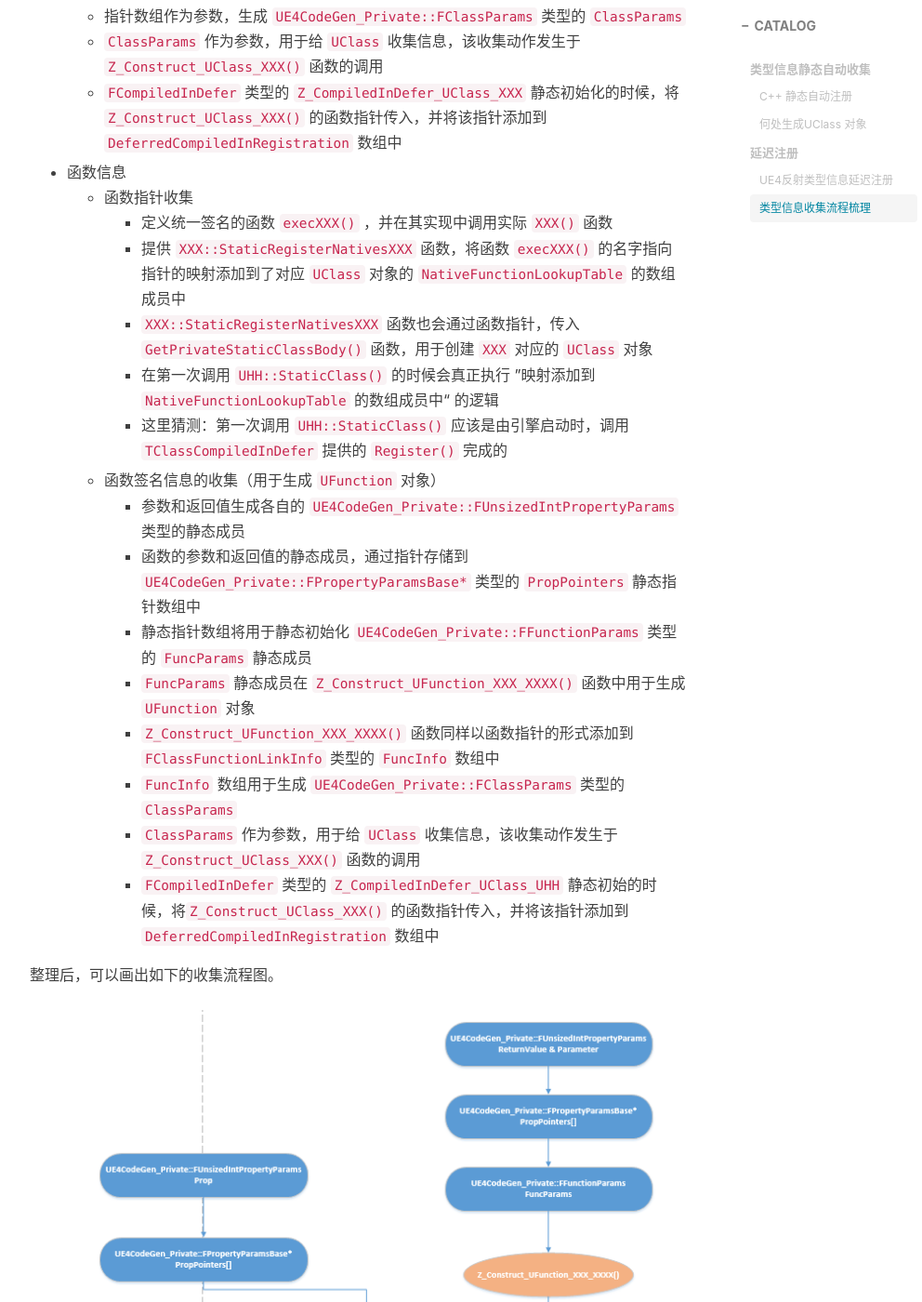
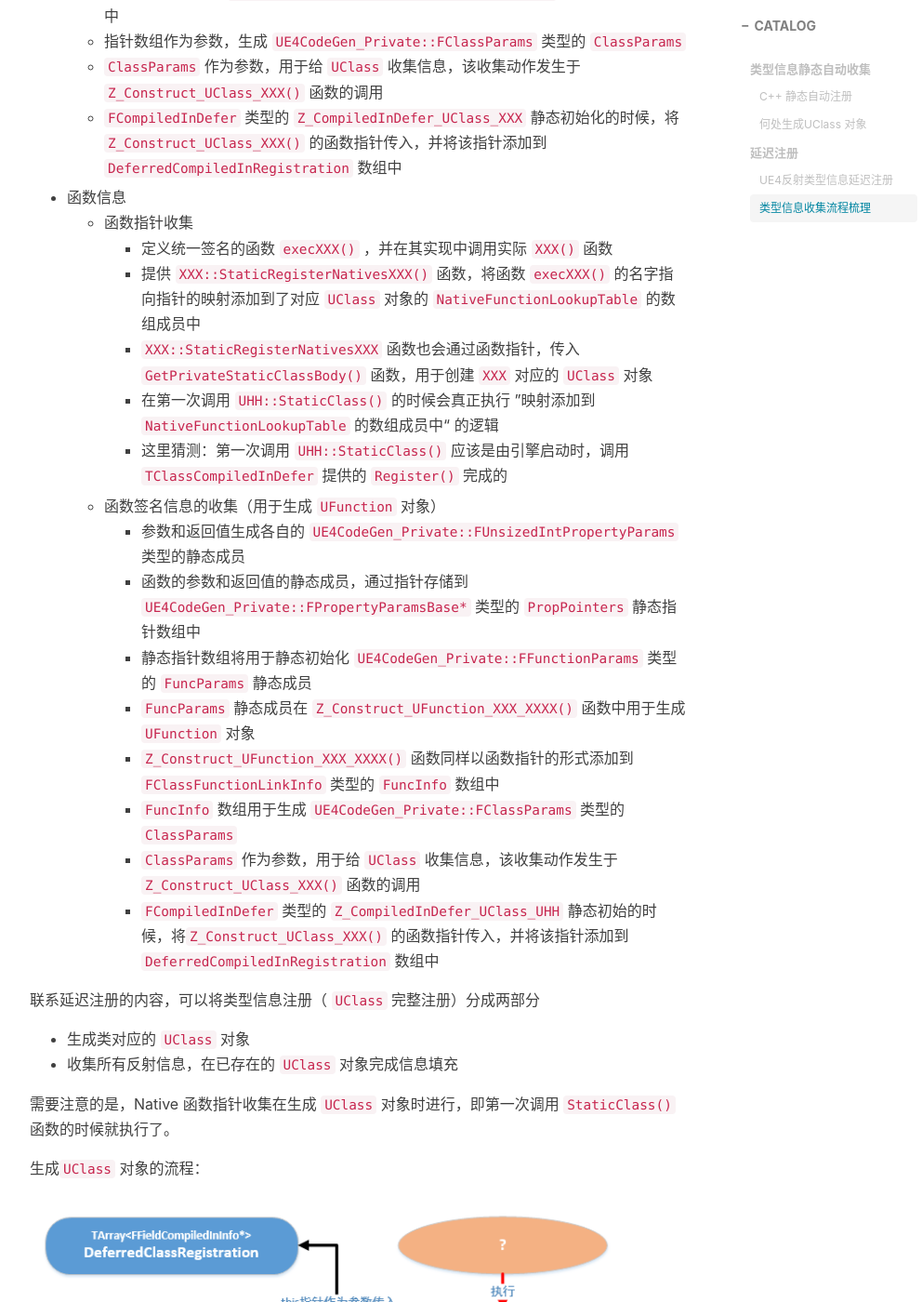
Before and after one commit to bbkgl/bbkgl.github.io, a Jekyll site: the page built from _posts/2021-02-12-UE4中反射信息收集.md, in a window 1280 px wide and 1400 px high, scrolled down 5691 px. Shown: the whole window at 93% size, without its empty margins (233-1225 px from the left). Built offline with Jekyll 4.4.1, drawn with Linux system fonts in a browser that asks for light colours; nearby versions of some CDN libraries; our own code applies the rules of GitHub Pages for plain Markdown files; comment, search, counter and statistics services are not loaded; some of the changed text lies outside the part shown.

Commit message:
反射信息收集

```diff
--- a/_posts/2021-02-12-UE4中反射信息收集.md
+++ b/_posts/2021-02-12-UE4中反射信息收集.md
@@ -185,7 +185,7 @@ void UObjectCompiledInDefer(UClass *(*InRegister)(), UClass *(*InStaticClass)(),
 
 按照顺序分析，可以总结出`TClassCompiledInDefer` 和 `FCompiledInDefer ` 静态初始化的大致作用：
 
-- 前者将自己本身注册到一个数组中，并提供了 `Register()` 方法返回 `UClass` 对象
+- 前者将自己本身注册到一个数组中，并提供了 `Register()` 方法返回 `UClass` 对象（可能是创建 `UClass` 对象）
 - 后者将前面说到的指向 `Z_Construct_UClass_UHH()` 函数的指针，添加到了一个数组中，用于在可能已经创建的`UClass` 对象上，注册之前已经收集好的反射类型信息（` ClassParams`）
 
 以目前收集到的资料以及我对源码的理解，解释下这样做的目的：
@@ -195,7 +195,7 @@ void UObjectCompiledInDefer(UClass *(*InRegister)(), UClass *(*InStaticClass)(),
 
 进行一下总结，就可以解答之前的三个疑问了：
 
-1. ` ClassParams` 比较大可能是用于在已经生成的 `UClass` 对象上注册信息，而不是生成 `UClass` 对象； `UClass` 对象由 `TClassCompiledInDefer` 提供的 `Register()` 来生成，而 `Register()` 会在编辑器的启动控制下延迟调用
+1. ` ClassParams` 应该是用于在已经生成的 `UClass` 对象上注册信息，而不是生成 `UClass` 对象； `UClass` 对象由 `TClassCompiledInDefer` 提供的 `Register()` 来生成，而 `Register()` 会在编辑器的启动控制下延迟调用
 2. 函数指针的收集，由 `TClassCompiledInDefer` 提供的 `Register()` 调用 `StaticClass()` 注册， `Register()` 调用时机前面已经解释了
 3. 见对 `TClassCompiledInDefer` 和 `FCompiledInDefer ` 静态初始化的分析
 
@@ -212,7 +212,7 @@ void UObjectCompiledInDefer(UClass *(*InRegister)(), UClass *(*InStaticClass)(),
 - 函数信息
   - 函数指针收集
     - 定义统一签名的函数 `execXXX()` ，并在其实现中调用实际 `XXX()` 函数
-    - 提供 `XXX::StaticRegisterNativesXXX` 函数，将函数 `execXXX()` 的名字指向指针的映射添加到了对应 `UClass` 对象的 `NativeFunctionLookupTable` 的数组成员中
+    - 提供 `XXX::StaticRegisterNativesXXX()` 函数，将函数 `execXXX()` 的名字指向指针的映射添加到了对应 `UClass` 对象的 `NativeFunctionLookupTable` 的数组成员中
     -  `XXX::StaticRegisterNativesXXX` 函数也会通过函数指针，传入 `GetPrivateStaticClassBody()` 函数，用于创建 `XXX` 对应的 `UClass` 对象
     - 在第一次调用 `UHH::StaticClass()` 的时候会真正执行 ”映射添加到 `NativeFunctionLookupTable` 的数组成员中“ 的逻辑
     - 这里猜测：第一次调用 `UHH::StaticClass()` 应该是由引擎启动时，调用 `TClassCompiledInDefer` 提供的 `Register()` 完成的
@@ -226,6 +226,17 @@ void UObjectCompiledInDefer(UClass *(*InRegister)(), UClass *(*InStaticClass)(),
     -  `ClassParams` 作为参数，用于给 `UClass` 收集信息，该收集动作发生于 `Z_Construct_UClass_XXX()` 函数的调用
     - `FCompiledInDefer` 类型的 `Z_CompiledInDefer_UClass_UHH` 静态初始的时候，将`Z_Construct_UClass_XXX()` 的函数指针传入，并将该指针添加到 `DeferredCompiledInRegistration` 数组中
 
-整理后，可以画出如下的收集流程图。
+联系延迟注册的内容，可以将类型信息注册（ `UClass` 完整注册）分成两部分
 
-![1613209930300](/cloud_img/1613209930300.png)
+- 生成类对应的 `UClass` 对象
+- 收集所有反射信息，在已存在的 `UClass` 对象完成信息填充
+
+需要注意的是，Native 函数指针收集在生成 `UClass` 对象时进行，即第一次调用 `StaticClass()` 函数的时候就执行了。
+
+生成`UClass` 对象的流程：
+
+![1613223400235](/cloud_img/1613223400235.png)
+
+往`UClass` 对象上填充信息的流程：
+
+![1613222692308](/cloud_img/1613222692308.png)
```
Also changed, not shown: cloud_img/1613222292499.png (added), cloud_img/1613222692308.png (added), cloud_img/1613223400235.png (added), 1 other file.
